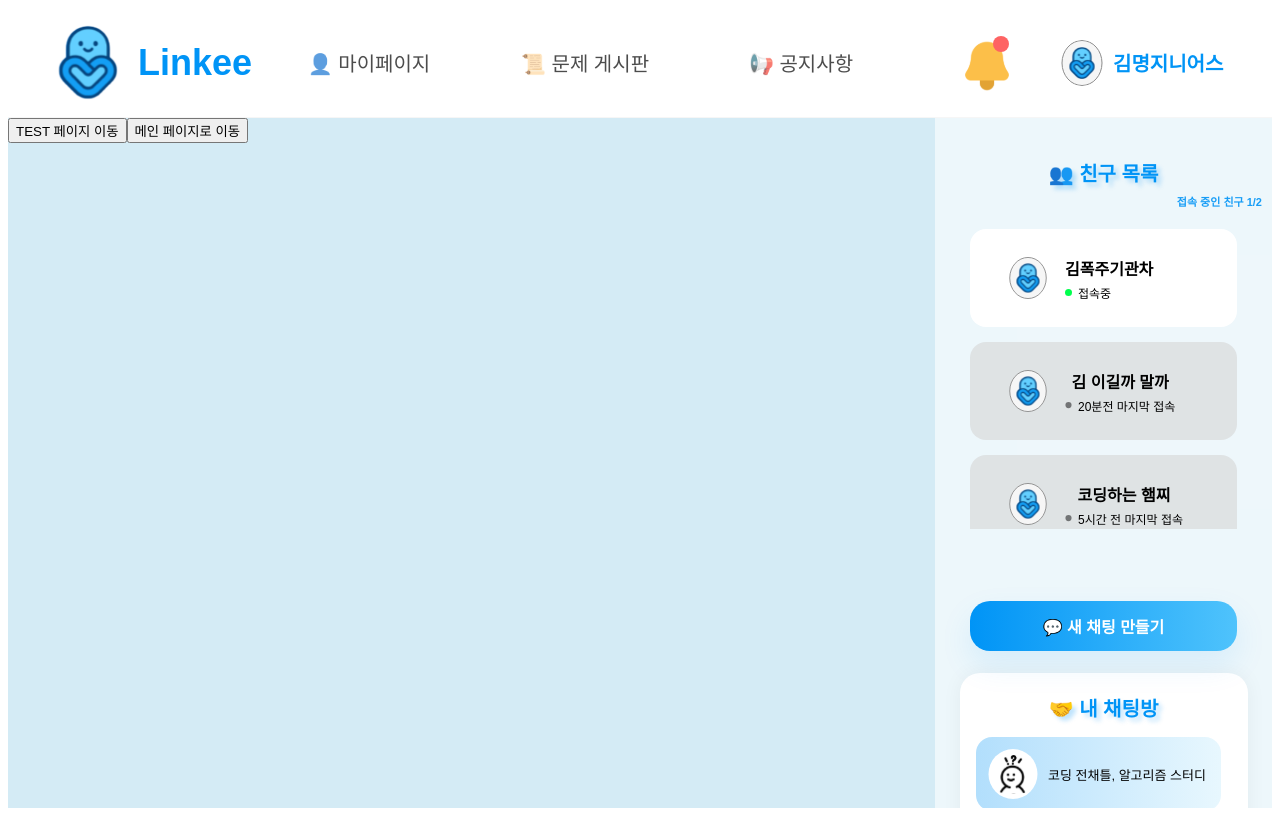
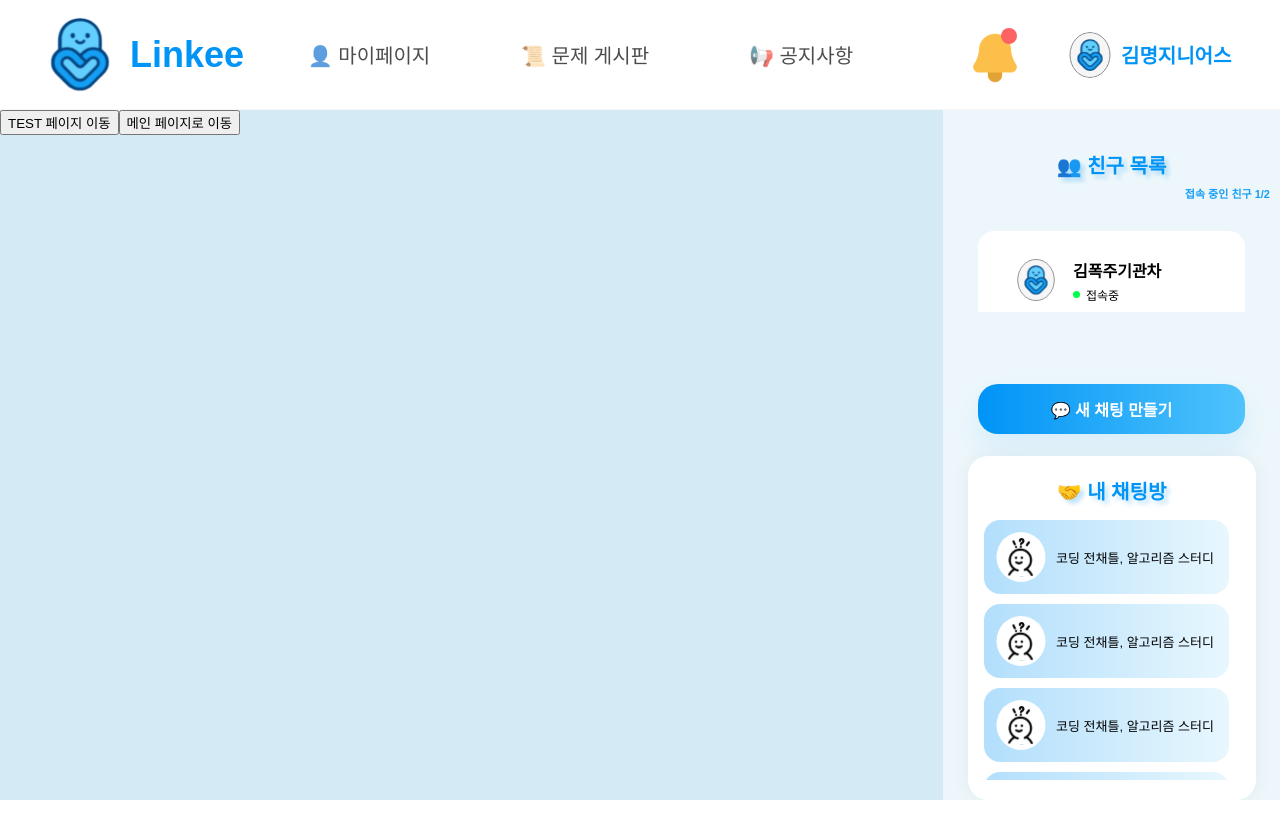
Before and after one commit to Linkee-Project/Linkee-Front-Vue, a Vue app in the folder Linkee-front/Linkee-front-vue/: page / in a window 1280 px wide. Built offline with nearby package versions, Linux system fonts and the light colour scheme.

Commit message:
fix:사이드바 내용넘침 , body 마진 해결

```diff
--- a/Linkee-front/Linkee-front-vue/index.html
+++ b/Linkee-front/Linkee-front-vue/index.html
@@ -10,4 +10,10 @@
     <div id="app"></div>
     <script type="module" src="/src/main.js"></script>
   </body>
+<style>
+    body{
+        margin: 0 !important;
+    }
+
+</style>
 </html>
--- a/Linkee-front/Linkee-front-vue/src/App.vue
+++ b/Linkee-front/Linkee-front-vue/src/App.vue
@@ -28,7 +28,6 @@ export default {
         <router-link to="/">
           <button>메인 페이지로 이동</button>
         </router-link>
-
       </div>
       <UserSidebar />
     </div>
@@ -38,18 +37,24 @@ export default {
 
 <style scoped>
 
+body{
+  margin: 0 !important;
+}
+
 html, body, #app {
   height: 100%;
-  margin: 0;
+  margin: 0 !important;
   padding: 0;
   overflow: hidden; /* 스크롤 완전 제거 */
 }
+
 
 /* 전체 페이지 기본 스타일 */
 #app {
   font-family: "Noto Sans KR", sans-serif;
   background: #D4EBF5;
-  height: 100vh;
+  height: 100%;
+  overflow: hidden; /* 스크롤 완전 제거 */
 }
 
 /* 메인 컨텐츠 + 사이드바 배치 */
--- a/Linkee-front/Linkee-front-vue/src/components/layout/user/UserSidebar.css
+++ b/Linkee-front/Linkee-front-vue/src/components/layout/user/UserSidebar.css
@@ -1,10 +1,15 @@
 /* 전체 사이드바 영역 */
 .sidebar-container {
     width: 337px;
-    height: 100vh;
-
+    height: calc(100vh - 110px);
     background: rgba(255, 255, 255, 0.6);
 
+}
+.content {
+    display: flex;
+    flex-direction: column;
+    height: 100%;
+    overflow: hidden; /* 부모 영역 벗어나지 않도록 */
 }
 
 /*----------------------------------------------------------------------------*/
```
